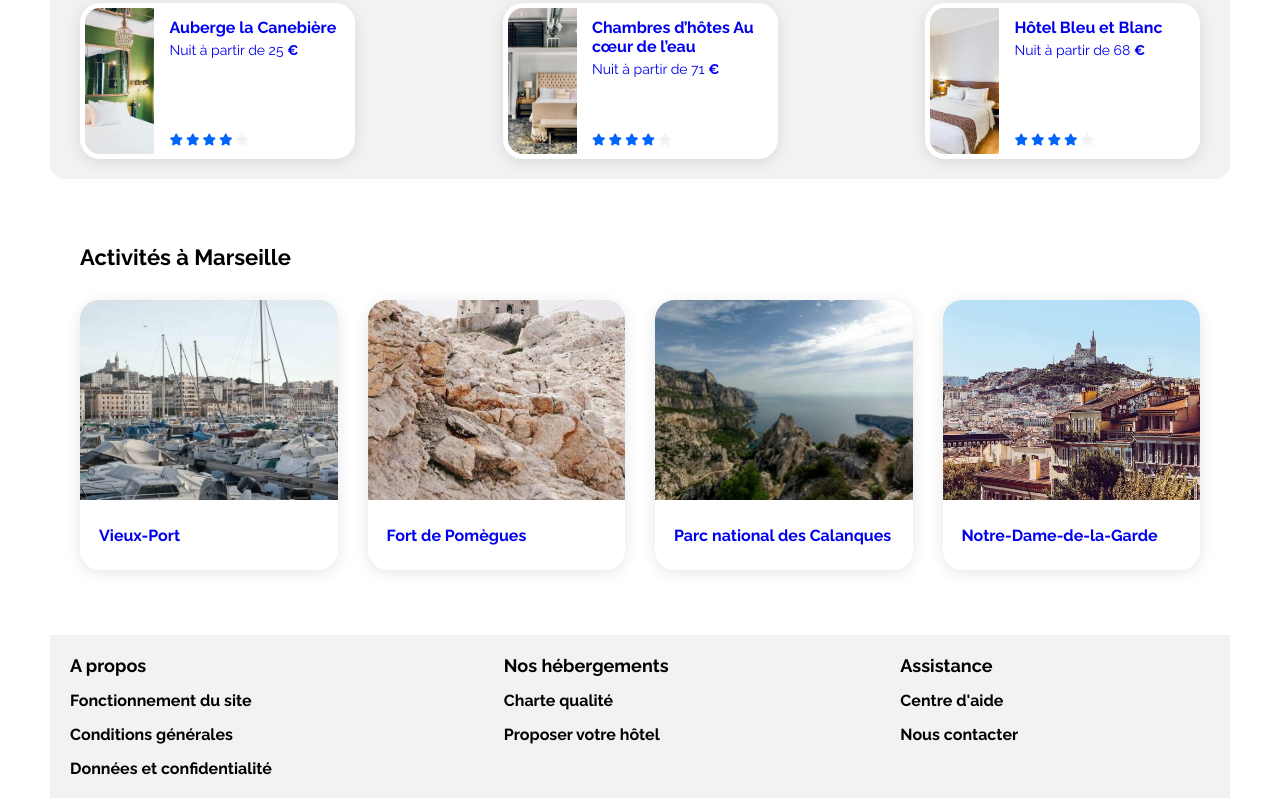
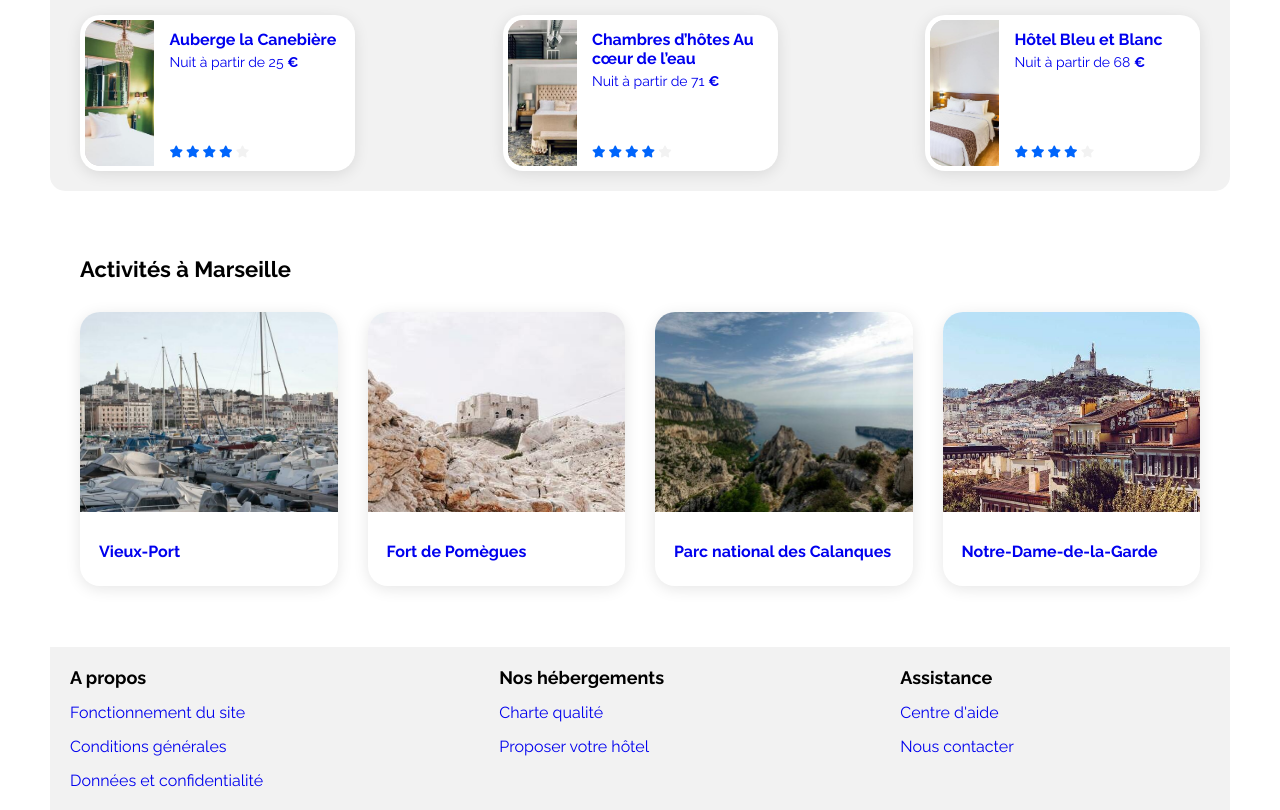
Before and after one commit to tthiberge/booki, a plain HTML site: page index.html in a window 1280 px wide. Shown: the part 1228-2038 px from the top of the page. Drawn offline with Linux system fonts and the light colour scheme.

Commit message:
Fixing all comments from mentor from last sesion and check with both verificators from W3C html and CSS

```diff
--- a/css/style.css
+++ b/css/style.css
@@ -83,13 +83,13 @@ p {
   }
 
   .hebergements-cards-row a {
-    width: 243px !important;
-    max-width: 243px !important;
+    /* width: 243px !important;
+    max-width: 243px !important; */
   }
 
   .hebergements-card {
-    width: 243px !important;
-    max-width: 243px !important;
+    /* width: 243px !important;
+    max-width: 243px !important; */
   }
 
   .hebergements-populaires {
@@ -202,6 +202,11 @@ header > a {
   display: flex;
   gap: 68px;
   padding: 0px 50px;
+}
+
+.header-nav-item {
+  font-size: 16px;
+  font-weight: 400;
 }
 
 .header-nav-item-link {
@@ -477,13 +482,15 @@ main {
 
 .hebergements-card img {
   height: 124px;
-  /* width: 100%; */
+  width: 100%;
   /* align-self: stretch; */
   border-radius: 20px 20px 0px 0px;
   border: 5px solid var(--white, #FFF);
-  background: url('../images/hebergements/annie-spratt.jpg'), lightgray 50% / cover no-repeat;
+  /* background: url('../images/hebergements/annie-spratt.jpg'), lightgray 50% / cover no-repeat;
   background-size: cover;
-  background-position: center;
+  background-position: center; */
+  object-fit: cover;
+  object-position: center;
 }
 
 .hebergements-card-data {
@@ -636,16 +643,19 @@ main {
   /* background-color: blue; */
 }
 
+.activites-card picture {
+  width: 100%;
+}
+
 .activites-card-img {
   width: 100%;
   height: 380px;
   max-height: 380px;
   overflow: hidden;
-  /* align-self: stretch; */
-  /* background: url('../images/activites/florian-wehde.jpg'), lightgray 50% / cover no-repeat;
-  background-size: cover;
-  background-position: top; */
+  object-fit: cover;
+  background-position: top;
 }
+
 
 .activites-card-data {
   height: 59px;
@@ -672,15 +682,21 @@ footer {
 }
 
 .footer-nav {
-  display: flex;
   padding: 20px;
-  flex-direction: column;
-  align-items: flex-start;
-  gap: 15px;
   flex-grow: 1;
-  align-self: stretch;
 }
 
+.footer-nav ul {
+  padding: 0px;
+  margin: 0px;
+
+}
+.footer-li {
+  list-style-type: none;
+  font-size: 16px;
+  font-weight: 400;
+  margin-top: 15px;
+}
 
 
 
--- a/index.html
+++ b/index.html
@@ -10,7 +10,7 @@
     <link href="https://fonts.googleapis.com/css2?family=Raleway:wght@400;500;700&display=swap" rel="stylesheet">
     <link rel="stylesheet" href="https://cdnjs.cloudflare.com/ajax/libs/font-awesome/6.2.1/css/all.min.css"
         integrity="sha512-MV7K8+y+gLIBoVD59lQIYicR65iaqukzvf/nwasF0nqhPay5w/9lJmVM2hMDcnK1OnMGCdVK+iQrJ7lzPJQd1w=="
-        crossorigin="anonymous" referrerpolicy="no-referrer" />
+        crossorigin="anonymous" referrerpolicy="no-referrer">
     <link rel="stylesheet" href="https://use.fontawesome.com/releases/v6.1.2/css/all.css">
     <link rel="stylesheet" href="./css/style.css">
     <!-- <link rel="stylesheet" href="./css/reset.css"> -->
@@ -22,23 +22,21 @@
     <header >
         <a href="#" >
             <div class="logo">
+                <picture>
                     <img src="images/logo/Booki.png" alt="Logo booki">
+                </picture>
             </div>
         </a>
         <nav class="header-nav">
             <a href="#hebergements-marseille" class="header-nav-item-link">
-                <div class="header-nav-item">
-                    <h4>
+                <h4 class="header-nav-item">
                     Hébergements
                 </h4>
-                </div>
             </a>
             <a href="#activites" class="header-nav-item-link">
-                <div class="header-nav-item">
-                    <h4 style="">
+                <h4 class="header-nav-item">
                     Activités
                 </h4>
-                </div>
             </a>
         </nav>
     </header>
@@ -108,7 +106,9 @@
                     <div class="hebergements-cards-row">
                         <a href="#" class="link-card">
                             <article class="hebergements-card">
+                                <picture>
                                     <img src="images/hebergements/fred-kleber.jpg" alt="Hôtel du port">
+                                </picture>
                                 <div class="hebergements-card-data">
                                     <h4 class="card-title">
                                         Hôtel du port
@@ -128,7 +128,9 @@
                         </a>
                         <a href="#" class="link-card">
                             <article class="hebergements-card">
+                                <picture>
                                     <img src="images/hebergements/febrian-zakaria.jpg" alt="Hôtel chez Amina">
+                                </picture>
                                 <div class="hebergements-card-data">
                                     <h4 class="card-title">
                                         Hôtel chez Amina
@@ -148,7 +150,9 @@
                         </a>
                         <a href="#" class="link-card">
                             <article class="hebergements-card">
+                                <picture>
                                     <img src="images/hebergements/reisetopia.jpg" alt="Hôtel Les mouettes">
+                                </picture>
                                 <div class="hebergements-card-data">
                                     <h4 class="card-title">
                                         Hôtel Les mouettes
@@ -171,7 +175,9 @@
                     <div class="hebergements-cards-row">
                         <a href="#" class="link-card">
                             <article class="hebergements-card">
+                                <picture>
                                     <img src="images/hebergements/annie-spratt.jpg" alt="Hôtel de la mer">
+                                </picture>
                                 <div class="hebergements-card-data">
                                     <h4 class="card-title">
                                         Hôtel de la mer
@@ -191,7 +197,9 @@
                         </a>
                         <a href="#" class="link-card">
                             <article class="hebergements-card">
+                                <picture>
                                     <img src="images/hebergements/marcus-loke.jpg" alt="Auberge La Canebière">
+                                </picture>
                                 <div class="hebergements-card-data">
                                     <h4 class="card-title">
                                         Auberge La Canebière
@@ -211,7 +219,9 @@
                         </a>
                         <a href="#" class="link-card">
                             <article class="hebergements-card">
+                                <picture>
                                     <img src="images/hebergements/nicate-lee.jpg" alt="Auberge Le Panier">
+                                </picture>
                                 <div class="hebergements-card-data">
                                     <h4 class="card-title">
                                         Auberge Le Panier
@@ -332,28 +342,24 @@
                 <h2 class="section-title" id="activites">
                     Activités à Marseille
                 </h2>
-                <div class="activites-cards">
+                <article class="activites-cards">
                 <a href="#" class="link-card">
-                    <article class="activites-card">
-                        <div class="activites-card-img" style="background: url('images/activites/reno-laithienne.jpg'), lightgray 50% / cover no-repeat;
-                        background-size: cover;
-                        background-position: top;">
-
-                        </div>
+                    <div class="activites-card">
+                        <picture>
+                            <img src="images/activites/reno-laithienne.jpg" alt="Vieux Port" class="activites-card-img">
+                        </picture>
                         <div class="activites-card-data">
                             <h4 class="card-title">
                                 Vieux-Port
                             </h4>
                         </div>
-                    </article>
+                    </div>
                 </a>
                 <a href="#" class="link-card">
                     <article class="activites-card">
-                        <div class="activites-card-img" style="background: url('images/activites/paul-hermann.jpg'), lightgray 50% / cover no-repeat;
-                        background-size: cover;
-                        background-position: top;">
-
-                        </div>
+                        <picture>
+                            <img src="images/activites/paul-hermann.jpg" alt="Vieux Port" class="activites-card-img">
+                        </picture>
                         <div class="activites-card-data">
                             <h4 class="card-title">
                                 Fort de Pomègues
@@ -363,11 +369,9 @@
                 </a>
                 <a href="#" class="link-card">
                     <article class="activites-card">
-                        <div class="activites-card-img" style="background: url('images/activites/kilyan-sockalingum.jpg'), lightgray 50% / cover no-repeat;
-                        background-size: cover;
-                        background-position: top;">
-
-                        </div>
+                        <picture>
+                            <img src="images/activites/kilyan-sockalingum.jpg" alt="Vieux Port" class="activites-card-img">
+                        </picture>
                         <div class="activites-card-data">
                             <h4 class="card-title">
                                 Parc national des Calanques
@@ -377,11 +381,9 @@
                 </a>
                 <a href="#" class="link-card">
                     <article class="activites-card">
-                        <div class="activites-card-img" style="background: url('images/activites/florian-wehde.jpg'), lightgray 50% / cover no-repeat;
-                        background-size: cover;
-                        background-position: top;">
-
-                        </div>
+                        <picture>
+                            <img src="images/activites/florian-wehde.jpg" alt="Vieux Port" class="activites-card-img">
+                        </picture>
                         <div class="activites-card-data">
                             <h4 class="card-title">
                                 Notre-Dame-de-la-Garde
@@ -389,7 +391,7 @@
                         </div>
                     </article>
                 </a>
-                </div>
+                </article>
 
             </section>
             </main>
@@ -399,37 +401,43 @@
                 <h3 class="medium-title">
                     A propos
                 </h3>
-                <h4 class="section-subtitle">
-                    Fonctionnement du site
-                </h4>
-                <h4 class="section-subtitle">
-                    Conditions générales
-                </h4>
-                <h4 class="section-subtitle">
-                    Données et confidentialité
-                </h4>
+                <ul>
+                    <li class="footer-li">
+                        <a href="#">Fonctionnement du site</a>
+                    </li>
+                    <li class="footer-li">
+                        <a href="#">Conditions générales</a>
+                    </li>
+                    <li class="footer-li">
+                        <a href="#">Données et confidentialité</a>
+                    </li>
+                </ul>
             </nav>
             <nav class="footer-nav">
                 <h3 class="medium-title">
                     Nos hébergements
                 </h3>
-                <h4 class="section-subtitle">
-                    Charte qualité
-                </h4>
-                <h4 class="section-subtitle">
-                    Proposer votre hôtel
-                </h4>
+                <ul>
+                    <li class="footer-li">
+                        <a href="#">Charte qualité</a>
+                    </li>
+                    <li class="footer-li">
+                        <a href="#">Proposer votre hôtel</a>
+                    </li>
+                </ul>
             </nav>
             <nav class="footer-nav">
                 <h3 class="medium-title">
                     Assistance
                 </h3>
-                <h4 class="section-subtitle">
-                    Centre d'aide
-                </h4>
-                <h4 class="section-subtitle">
-                    Nous contacter
-                </h4>
+                <ul>
+                    <li class="footer-li">
+                        <a href="#">Centre d'aide</a>
+                    </li>
+                    <li class="footer-li">
+                        <a href="#">Nous contacter</a>
+                    </li>
+                </ul>
             </nav>
             </footer>
         </div>
```
Lines whose indentation alone changed are shown as unchanged.
